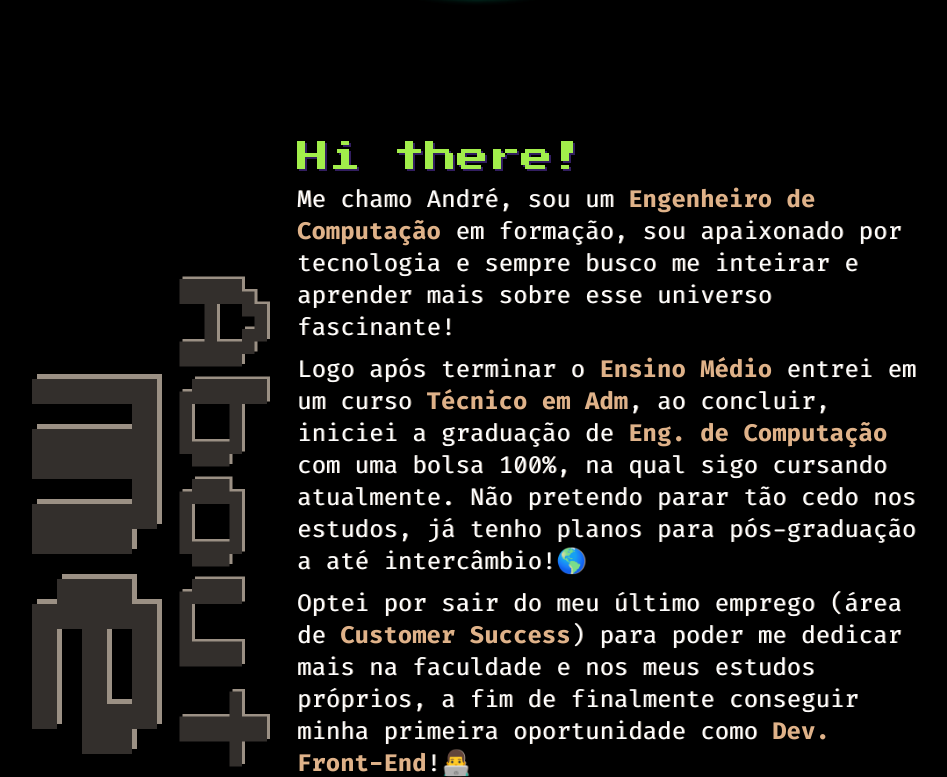
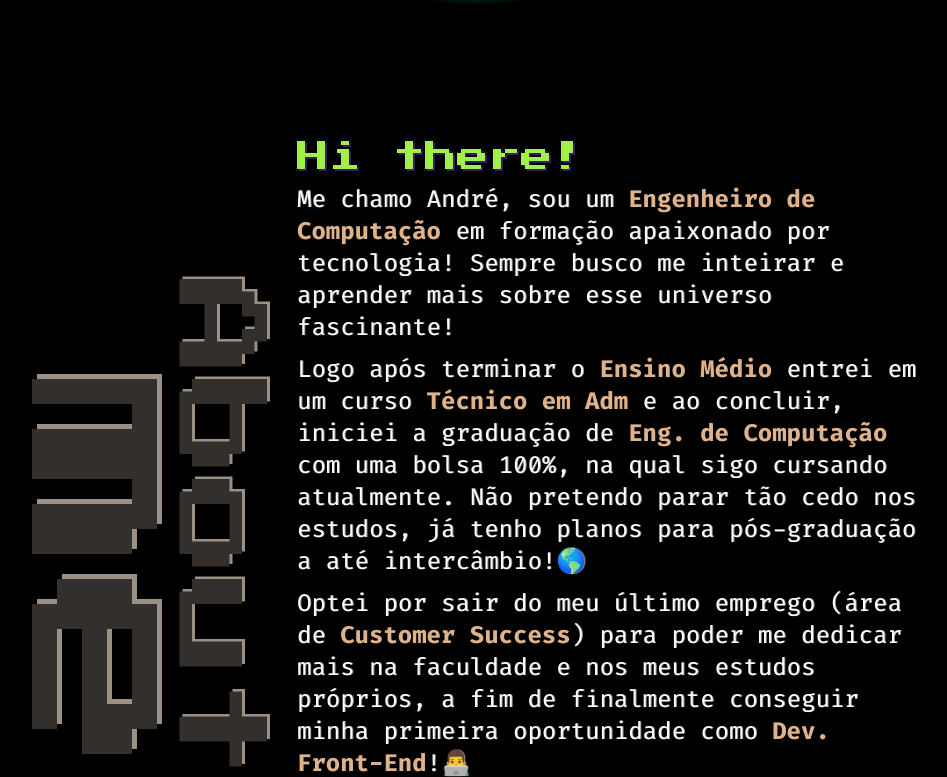
Before and after one commit to amdrejr/amdrejr.github.io, a plain HTML site: page index.html in a window 1280 px wide. Shown: the part 695-1472 px from the top of the page, without its empty margins (163-1110 px from the left). Drawn offline with Linux system fonts and the light colour scheme.

Commit message:
att textos

```diff
--- a/index.html
+++ b/index.html
@@ -71,8 +71,8 @@
                 <div class="aboutMe-title">About <em>me</em></div>
                 <div class="aboutMe-text">
                     <h1>Hi there!</h1>
-                    <p>Me chamo André, sou um <strong>Engenheiro de Computação</strong> em formação, sou apaixonado por tecnologia e sempre busco me inteirar e aprender mais sobre esse universo fascinante!</p>
-                    <p>Logo após terminar o <strong>Ensino Médio</strong> entrei em um curso <strong>Técnico em Adm</strong>, ao concluir, iniciei a graduação de <strong>Eng. de Computação</strong> com uma bolsa 100%, na qual sigo cursando atualmente. Não pretendo parar tão cedo nos estudos, já tenho planos para pós-graduação a até intercâmbio!🌎</p>
+                    <p>Me chamo André, sou um <strong>Engenheiro de Computação</strong> em formação apaixonado por tecnologia! Sempre busco me inteirar e aprender mais sobre esse universo fascinante!</p>
+                    <p>Logo após terminar o <strong>Ensino Médio</strong> entrei em um curso <strong>Técnico em Adm</strong> e ao concluir, iniciei a graduação de <strong>Eng. de Computação</strong> com uma bolsa 100%, na qual sigo cursando atualmente. Não pretendo parar tão cedo nos estudos, já tenho planos para pós-graduação a até intercâmbio!🌎</p>
                     <p>Optei por sair do meu último emprego (área de <strong>Customer Success</strong>) para poder me dedicar mais na faculdade e nos meus estudos próprios, a fim de finalmente conseguir minha primeira oportunidade como <strong>Dev. Front-End</strong>!👨‍💻</p>
 
                 </div>
```
